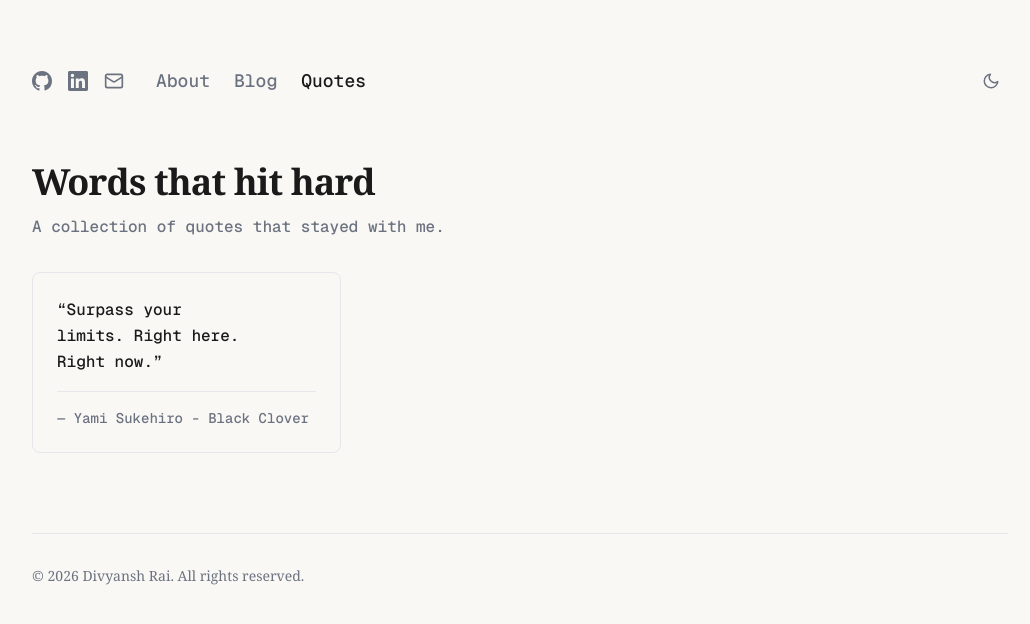
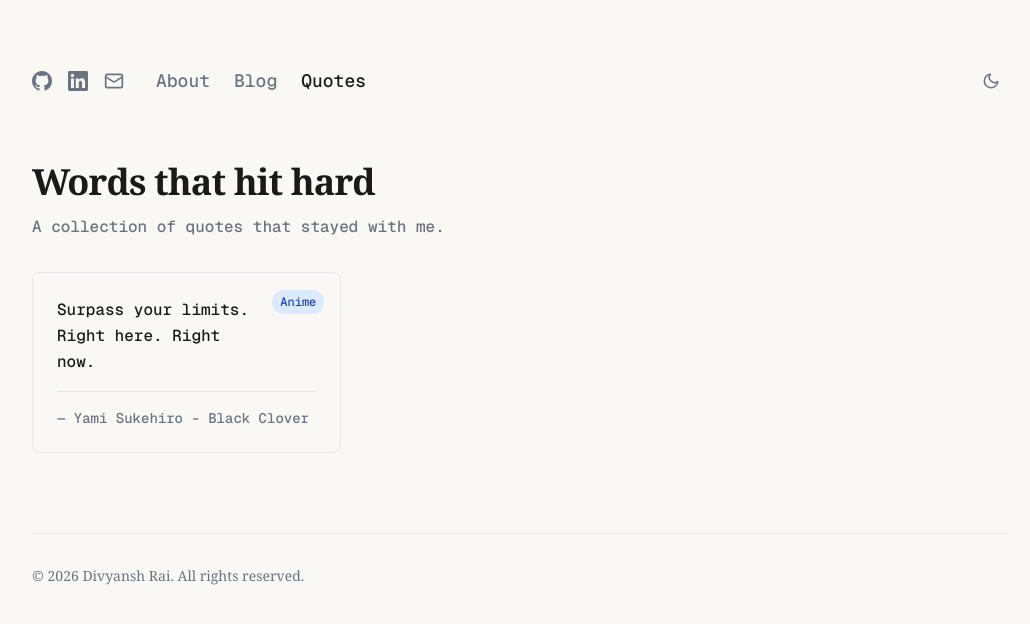
Before and after one commit to divyanshrai655/divyanshrai655.github.io, a Next.js app: page /quotes in a window 1280 px wide. Shown: the top 624 px of the page, without its empty margins (120-1150 px from the left). Built offline with nearby package versions, Linux system fonts and the light colour scheme; no server answers.

Commit message:
fix: removed double quotes from main quotes

```diff
--- a/app/quotes/page.tsx
+++ b/app/quotes/page.tsx
@@ -41,7 +41,7 @@
                         {/* Quote text */}
                         <div className="pr-16">
                             <blockquote className="text-foreground leading-relaxed mb-4">
-                                &ldquo;{quote.text}&rdquo;
+                                {quote.text}
                             </blockquote>
                         </div>
 
--- a/content/quotes.json
+++ b/content/quotes.json
@@ -1,6 +1,7 @@
 [
     {
         "text": "Surpass your limits. Right here. Right now.",
-        "author": "Yami Sukehiro - Black Clover"
+        "author": "Yami Sukehiro - Black Clover",
+        "category": "Anime"
     }
 ]
```
